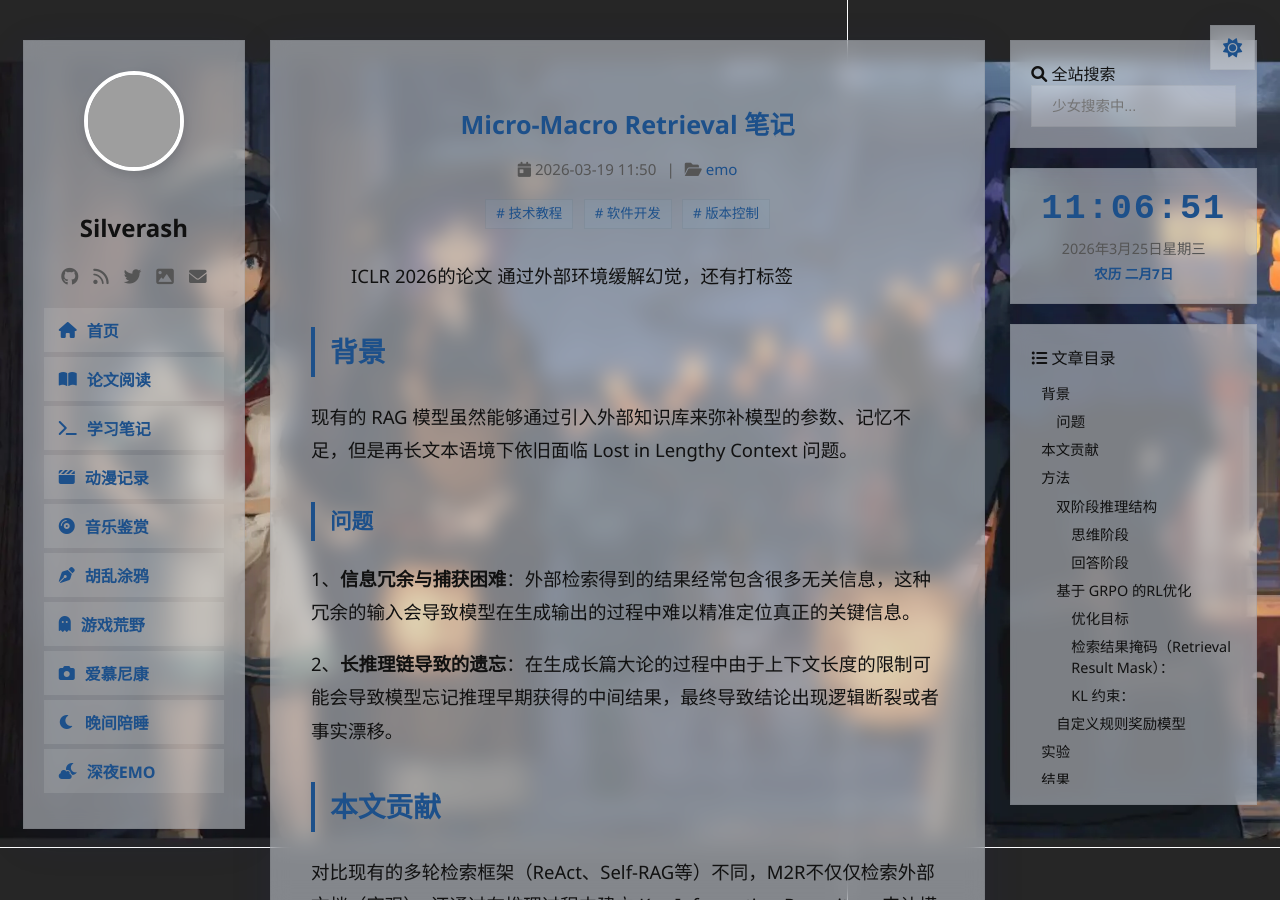
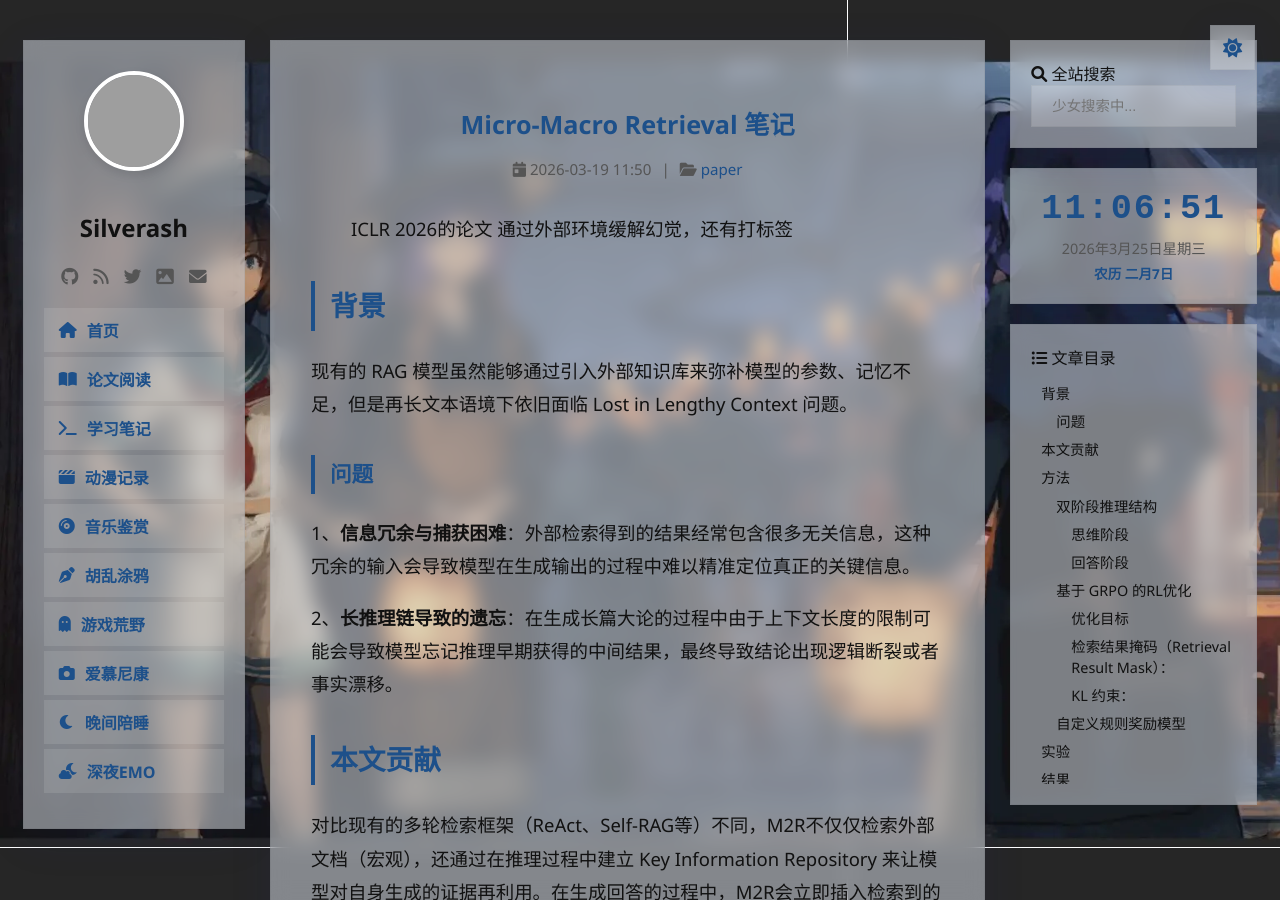
Before and after one commit to SiIverAsh/siiverash.github.io, a Jekyll site: the page built from _posts/2026-03-25-Micro-Macro-Retrieval.md, in a window 1280 px wide and 900 px high. Built offline with Jekyll 4.4.1, drawn with Linux system fonts in a browser that asks for light colours; comment, search, counter and statistics services are not loaded; grey boxes are pictures that could not be loaded.

Commit message:
Blog: write new blog

```diff
--- a/_posts/2026-03-25-Micro-Macro-Retrieval.md
+++ b/_posts/2026-03-25-Micro-Macro-Retrieval.md
@@ -1,16 +1,13 @@
 ---
 categories:
-- emo
+- paper
 date: 2026-03-19 11:50:51 +0800
 layout: post
 tags:
-- 技术教程
-- 软件开发
-- 版本控制
+
 title: Micro-Macro Retrieval 笔记
 subject: ''
 ---
-
 
 
 
```
